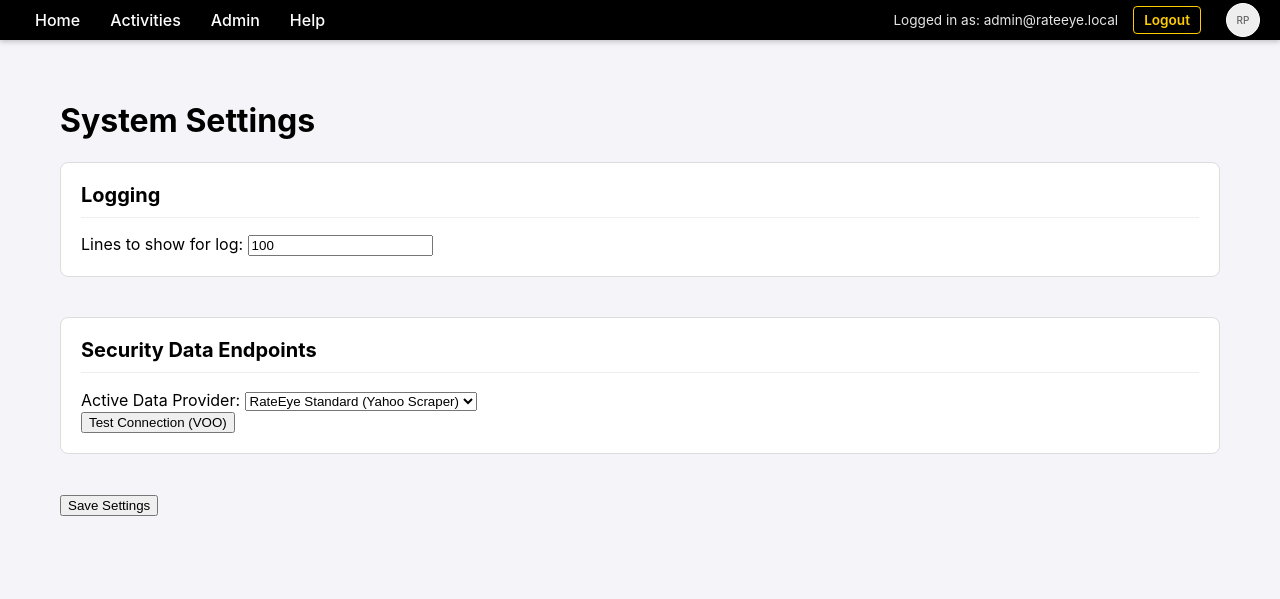
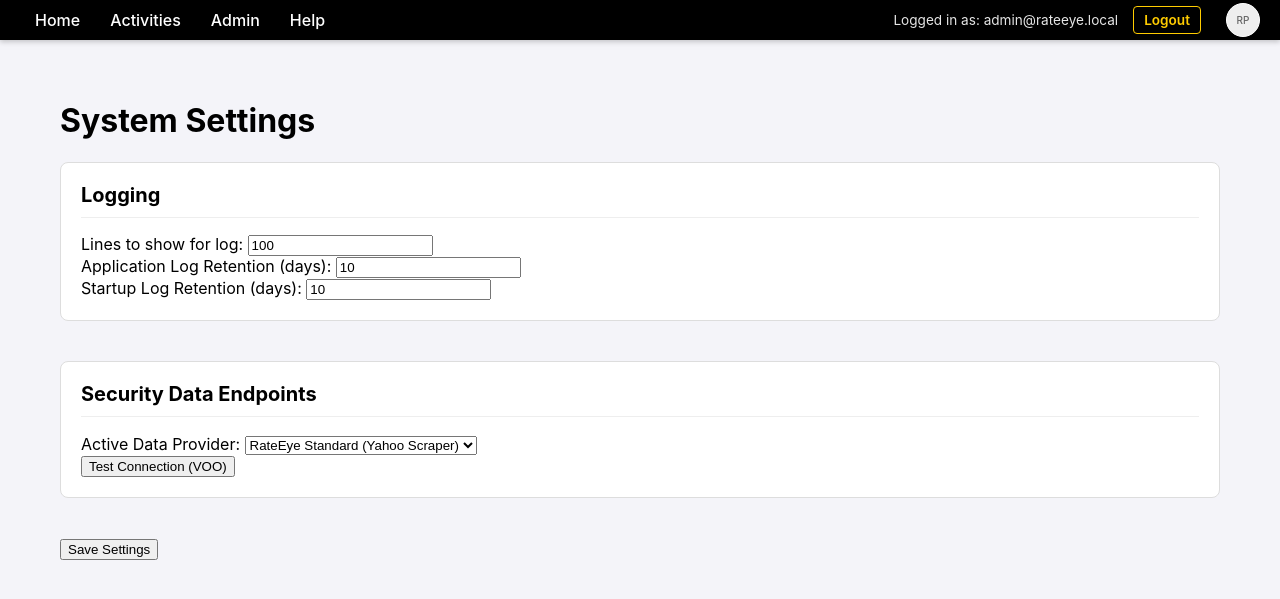
Before and after one commit to pjtallman/RateEye, a FastAPI app: page /settings/system in a window 1280 px wide. Shown: the top 599 px of the page. Run offline with FastAPI, Linux system fonts and the light colour scheme; the visitor is signed in with stand-in values (Sample User, id 1); data comes from the database, SQL or seed files in the repository.

Commit message:
Logging enhancements

```diff
--- a/src/rateeye/database.py
+++ b/src/rateeye/database.py
@@ -132,6 +132,14 @@ def init_db(db: Session = None):
     if not log_lines:
         db.add(SystemSetting(name="log_lines", value="100", is_system=True))
 
+    app_log_retention = db.query(SystemSetting).filter(SystemSetting.name == "app_log_retention").first()
+    if not app_log_retention:
+        db.add(SystemSetting(name="app_log_retention", value="10", is_system=True))
+
+    startup_log_retention = db.query(SystemSetting).filter(SystemSetting.name == "startup_log_retention").first()
+    if not startup_log_retention:
+        db.add(SystemSetting(name="startup_log_retention", value="10", is_system=True))
+
     # Sync version from file system
     if os.path.exists("VERSION"):
         with open("VERSION", "r") as f:
--- a/src/rateeye/locales/translations.json
+++ b/src/rateeye/locales/translations.json
@@ -26,6 +26,8 @@
         "msg_endpoint_fail": "Connection Failed! The endpoint is not responding correctly.",
         "err_duplicate_symbol": "Security with this symbol already exists.",
         "label_log_lines": "Lines to show for log:",
+        "label_app_log_retention": "Application Log Retention (days):",
+        "label_startup_log_retention": "Startup Log Retention (days):",
         "btn_save": "Save",
         "btn_save_settings": "Save Settings",
         "btn_ok": "OK",
@@ -179,6 +181,8 @@
         "msg_endpoint_fail": "¡Conexión Fallida! El punto final no responde correctamente.",
         "err_duplicate_symbol": "Ya existe un valor con este símbolo.",
         "label_log_lines": "Líneas de registro a mostrar:",
+        "label_app_log_retention": "Retención del Registro de Aplicación (días):",
+        "label_startup_log_retention": "Retención del Registro de Inicio (días):",
         "btn_save": "Guardar",
         "btn_save_settings": "Guardar Configuración",
         "btn_ok": "Aceptar",
--- a/src/rateeye/main.py
+++ b/src/rateeye/main.py
@@ -48,7 +48,13 @@ if not os.path.exists(LOG_DIR):
 
 # Initialize Startup Logging
 if not IS_TESTING:
-    # Clear old startup log
+    # Rotate old startup log before clearing if it exists
+    if os.path.exists(STARTUP_LOG):
+        today_str = datetime.now().strftime("%Y%m%d")
+        archive_name = os.path.join(LOG_DIR, f"{today_str}_startup.log")
+        if not os.path.exists(archive_name):
+            shutil.copy(STARTUP_LOG, archive_name)
+
     with open(STARTUP_LOG, "w") as f:
         f.write(f"--- RateEye Startup at {datetime.now()} ---\n")
 
@@ -63,17 +69,31 @@ if not IS_TESTING:
 logger = logging.getLogger(__name__)
 
 def rotate_logs():
-    """Rotates the production log file daily. Skipped during unit tests."""
-    if IS_TESTING:
-        return
+    """Rotates the production log files daily. Skipped during unit tests."""
+    if IS_TESTING: return
+    today_str = datetime.now().strftime("%Y%m%d")
+    for active, suffix in [(ACTIVE_LOG, "RateEye.log"), (STARTUP_LOG, "startup.log")]:
+        archive = os.path.join(LOG_DIR, f"{today_str}_{suffix}")
+        if os.path.exists(active) and not os.path.exists(archive):
+            shutil.copy(active, archive)
+            with open(active, "w") as f: f.write(f"--- Log Rotated at {datetime.now()} ---\n")
 
-    today_str = datetime.now().strftime("%Y%m%d")
-    archive_name = os.path.join(LOG_DIR, f"{today_str}_RateEye.log")
-    if os.path.exists(ACTIVE_LOG):
-        if not os.path.exists(archive_name):
-            shutil.copy(ACTIVE_LOG, archive_name)
-            with open(ACTIVE_LOG, "w") as f:
-                f.write(f"--- Log Rotated/Started at {datetime.now()} ---\n")
+def cleanup_logs(db: Session):
+    """Deletes old log archives based on system retention settings."""
+    if IS_TESTING: return
+    app_days = int(get_system_setting(db, "app_log_retention", "10"))
+    start_days = int(get_system_setting(db, "startup_log_retention", "10"))
+    now = datetime.now()
+    for filename in os.listdir(LOG_DIR):
+        if not filename.endswith(".log") or "_" not in filename: continue
+        try:
+            date_str = filename.split("_")[0]
+            file_date = datetime.strptime(date_str, "%Y%m%d")
+            diff = (now - file_date).days
+            if ("RateEye.log" in filename and diff >= app_days) or ("startup.log" in filename and diff >= start_days):
+                os.remove(os.path.join(LOG_DIR, filename))
+                logger.info(f"Deleted old log: {filename}")
+        except Exception as e: logger.error(f"Error cleaning {filename}: {e}")
 
 
 def finalize_logging():
@@ -181,7 +201,10 @@ rotate_logs()
 # Initialize database
 if not IS_TESTING:
     logger.info("Initializing database...")
-    init_db()
+    db = SessionLocal()
+    init_db(db)
+    cleanup_logs(db)
+    db.close()
     finalize_logging()
 
 # --- 3. AUTH & SECURITY SETUP ---
@@ -475,16 +498,18 @@ async def system_settings_page(request: Request, accept_language: str = Header(N
     t = get_text(accept_language)
     return templates.TemplateResponse(request, "system_settings.html", {
         "t": t, "line_count": get_system_setting(db, "log_lines", "100"), "user": user,
+        "app_log_retention": get_system_setting(db, "app_log_retention", "10"),
+        "startup_log_retention": get_system_setting(db, "startup_log_retention", "10"),
         "active_endpoint": get_system_setting(db, "security_data_endpoint", "yahoo"),
         "active_key": get_system_setting(db, "security_data_api_key", "")
     })
 
 @app.post("/settings/system", tags=[PageType.SETTINGS])
-async def save_system_settings(log_lines: str = Form(...), security_data_endpoint: str = Form("yahoo"), api_key: str = Form(""), user: User = Depends(login_required), db: Session = Depends(get_db)):
-    for n, v in {"log_lines": log_lines, "security_data_endpoint": security_data_endpoint, "security_data_api_key": api_key}.items():
+async def save_system_settings(log_lines: str = Form(...), app_log_retention: str = Form("10"), startup_log_retention: str = Form("10"), security_data_endpoint: str = Form("yahoo"), api_key: str = Form(""), user: User = Depends(login_required), db: Session = Depends(get_db)):
+    for n, v in {"log_lines": log_lines, "app_log_retention": app_log_retention, "startup_log_retention": startup_log_retention, "security_data_endpoint": security_data_endpoint, "security_data_api_key": api_key}.items():
         s = db.query(SystemSetting).filter(SystemSetting.name == n).first()
         if s: s.value = v
-        else: db.add(SystemSetting(name=n, value=v))
+        else: db.add(SystemSetting(name=n, value=v, is_system=True))
     db.commit(); return RedirectResponse(url="/settings/system", status_code=303)
 
 @app.get("/show-log", response_class=PlainTextResponse, tags=[PageType.INFO])
--- a/src/rateeye/templates/system_settings.html
+++ b/src/rateeye/templates/system_settings.html
@@ -13,6 +13,14 @@
             <div class="form-group">
                 <label for="log_lines">{{ t.label_log_lines }}</label>
                 <input type="number" id="log_lines" name="log_lines" value="{{ line_count }}">
+            </div>
+            <div class="form-group">
+                <label for="app_log_retention">{{ t.label_app_log_retention }}</label>
+                <input type="number" id="app_log_retention" name="app_log_retention" value="{{ app_log_retention }}">
+            </div>
+            <div class="form-group">
+                <label for="startup_log_retention">{{ t.label_startup_log_retention }}</label>
+                <input type="number" id="startup_log_retention" name="startup_log_retention" value="{{ startup_log_retention }}">
             </div>
         </div>
 
```
